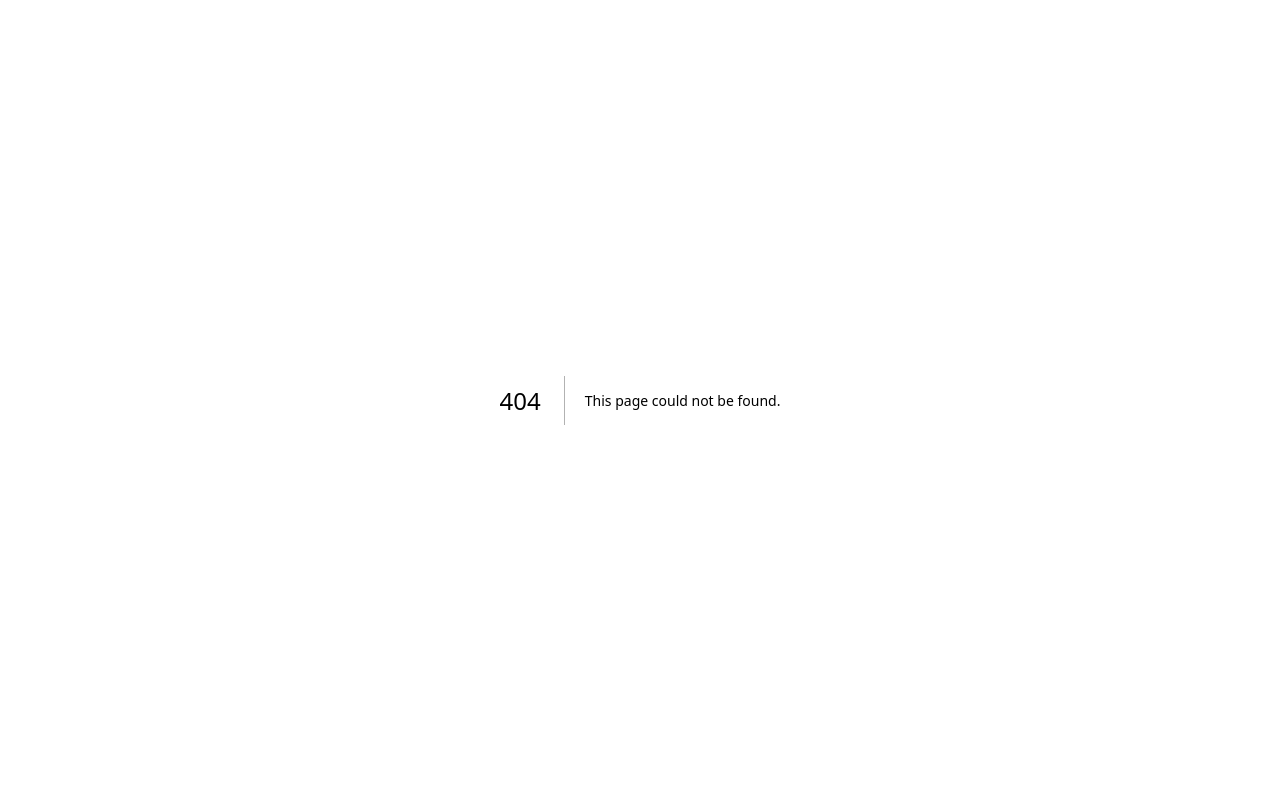
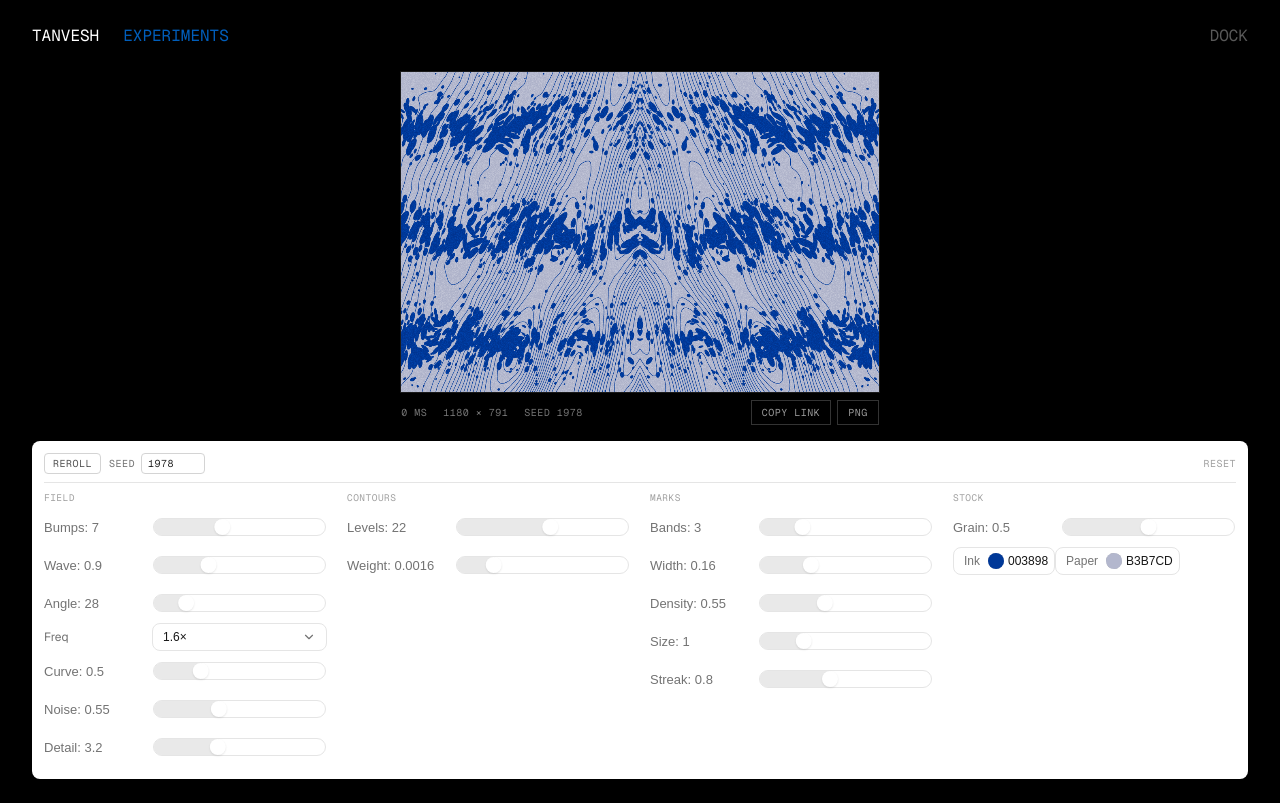
Before and after one commit to tanvesh01/paper-portfolio, a Next.js app: page /experiments/dock in a window 1280 px wide. Before the commit this address had no page. Built offline with nearby package versions, Linux system fonts and the light colour scheme.

Commit message:
Add four layout variants for the experiments page
Amp-Thread-ID: https://ampcode.com/threads/T-01a16824-af00-765d-850e-bf29b9e7b4d1
Co-authored-by: Amp <amp@ampcode.com>

```diff
--- /dev/null
+++ b/app/experiments/dock/page.tsx
@@ -0,0 +1,9 @@
+import { ExperimentsView } from "../view";
+
+export default async function Page({
+  searchParams,
+}: {
+  searchParams: Promise<Record<string, string | string[] | undefined>>;
+}) {
+  return <ExperimentsView searchParams={await searchParams} layout="dock" name="Dock" />;
+}
--- /dev/null
+++ b/app/experiments/overlay/page.tsx
@@ -0,0 +1,9 @@
+import { ExperimentsView } from "../view";
+
+export default async function Page({
+  searchParams,
+}: {
+  searchParams: Promise<Record<string, string | string[] | undefined>>;
+}) {
+  return <ExperimentsView searchParams={await searchParams} layout="overlay" name="Overlay" />;
+}
--- a/app/experiments/page.tsx
+++ b/app/experiments/page.tsx
@@ -1,38 +1,9 @@
-import type { Metadata } from "next";
-import Link from "next/link";
-import PlateStudio from "@/components/plate/PlateStudio";
-import { decodeParams } from "@/components/plate/params";
-
-export const metadata: Metadata = {
-  title: "Experiments | Tanvesh",
-  description: "Deterministic visual experiments with live mathematical controls.",
-};
+import { ExperimentsView } from "./view";
 
 export default async function ExperimentsPage({
   searchParams,
 }: {
   searchParams: Promise<Record<string, string | string[] | undefined>>;
 }) {
-  // The plate lives in the URL. Reading it here means a shared link renders correctly on
-  // the first paint, with no client-side restore step.
-  const resolved = await searchParams;
-  const query = new URLSearchParams();
-  for (const [key, value] of Object.entries(resolved)) {
-    if (typeof value === "string") query.set(key, value);
-  }
-
-  return (
-    <div className="min-h-screen bg-black">
-      <nav
-        aria-label="Primary"
-        className="flex items-baseline gap-6 px-4 py-6 font-mono uppercase md:px-8"
-      >
-        <Link href="/" className="text-white transition-colors hover:text-primary">
-          Tanvesh
-        </Link>
-        <span className="text-primary">Experiments</span>
-      </nav>
-      <PlateStudio initial={decodeParams(query)} />
-    </div>
-  );
+  return <ExperimentsView searchParams={await searchParams} layout="split" name="Split" />;
 }
--- /dev/null
+++ b/app/experiments/stack/page.tsx
@@ -0,0 +1,9 @@
+import { ExperimentsView } from "../view";
+
+export default async function Page({
+  searchParams,
+}: {
+  searchParams: Promise<Record<string, string | string[] | undefined>>;
+}) {
+  return <ExperimentsView searchParams={await searchParams} layout="stack" name="Stack" />;
+}
--- /dev/null
+++ b/app/experiments/view.tsx
@@ -0,0 +1,52 @@
+import type { Metadata } from "next";
+import Link from "next/link";
+import PlateStudio, { type PlateLayout } from "@/components/plate/PlateStudio";
+import { decodeParams } from "@/components/plate/params";
+
+export const metadata: Metadata = {
+  title: "Experiments | Tanvesh",
+  description: "Deterministic visual experiments with live mathematical controls.",
+};
+
+/** Turn Next's searchParams object into the query the plate reads. */
+export function queryFrom(
+  searchParams: Record<string, string | string[] | undefined>,
+): URLSearchParams {
+  const query = new URLSearchParams();
+  for (const [key, value] of Object.entries(searchParams)) {
+    if (typeof value === "string") query.set(key, value);
+  }
+  return query;
+}
+
+/**
+ * The experiments page, in one of four arrangements.
+ *
+ * The shells share everything except layout, so the variants differ only in where the
+ * canvas, the controls and the meta strip sit.
+ */
+export function ExperimentsView({
+  searchParams,
+  layout,
+  name,
+}: {
+  searchParams: Record<string, string | string[] | undefined>;
+  layout: PlateLayout;
+  name: string;
+}) {
+  return (
+    <div className="min-h-screen bg-black">
+      <nav
+        aria-label="Primary"
+        className="flex items-baseline gap-6 px-4 py-6 font-mono uppercase md:px-8"
+      >
+        <Link href="/" className="text-white transition-colors hover:text-primary">
+          Tanvesh
+        </Link>
+        <span className="text-primary">Experiments</span>
+        <span className="ml-auto text-white/35">{name}</span>
+      </nav>
+      <PlateStudio initial={decodeParams(queryFrom(searchParams))} layout={layout} />
+    </div>
+  );
+}
--- a/components/plate/PlateStudio.tsx
+++ b/components/plate/PlateStudio.tsx
@@ -11,6 +11,15 @@ const ASPECT = 1.492;
 const PLATE_WIDTH = 1180;
 
 /**
+ * The page shells.
+ *
+ * Every layout renders the same canvas, controls, and state; only the arrangement of the
+ * three regions (art, controls, meta) changes. Keeping them in one component means a
+ * control added to `controls` appears in all four, and none of them can drift.
+ */
+export type PlateLayout = "split" | "overlay" | "dock" | "stack";
+
+/**
  * The wave frequencies worth offering.
  *
  * A continuous track spends most of its travel on frequencies that shimmer rather than
@@ -21,15 +30,21 @@ const WAVE_FREQS = [0.5, 1, 1.6, 2.5, 3.5];
 /**
  * The plate, driven by Fluid Functionalism components.
  *
- * Fifteen numeric axes, two colours from the library's own picker, and a seed. The
- * panel is a light surface, matching the rest of the site. Everything cut from the old
- * control list was either dead in the render (fibre moved 0% of pixels at every value)
- * or a second control over the same curve; see the constants in `engine.ts`.
+ * Fifteen numeric axes, two colours from the library's own picker, and a seed. Everything
+ * cut from the old control list was either dead in the render (fibre moved 0% of pixels
+ * at every value) or a second control over the same curve; see the constants in
+ * `engine.ts`.
  *
- * `initial` comes from the server, which reads the query string. The URL is the
- * artwork: a copied link reproduces the plate, and there is no other saved state.
+ * `initial` comes from the server, which reads the query string. The URL is the artwork:
+ * a copied link reproduces the plate, and there is no other saved state.
  */
-export default function PlateStudio({ initial }: { initial: ProceduralParams }) {
+export default function PlateStudio({
+  initial,
+  layout = "split",
+}: {
+  initial: ProceduralParams;
+  layout?: PlateLayout;
+}) {
   const [params, setParams] = useState<ProceduralParams>(initial);
   const [renderMs, setRenderMs] = useState<number | null>(null);
   const [copied, setCopied] = useState(false);
@@ -92,10 +107,13 @@ export default function PlateStudio({ initial }: { initial: ProceduralParams })
     setParams(DEFAULT_PARAMS);
   }, []);
 
-  const controls = useMemo(
-    () => (
+  /** The groups, as data, so each shell can lay them out differently. */
+  const groups = useMemo(
+    () => [
+      {
+        title: "Field",
+        rows: (
           <>
-        <Group title="Field">
             <Axis label="Bumps" value={params.bumpCount} min={0} max={18} step={1} onChange={(v) => set("bumpCount", v)} />
             <Axis label="Wave" value={params.waveAmp} min={0} max={3} step={0.05} onChange={(v) => set("waveAmp", v)} />
             <Axis label="Angle" value={params.waveAngle} min={0} max={180} step={1} onChange={(v) => set("waveAngle", v)} />
@@ -118,22 +136,34 @@ export default function PlateStudio({ initial }: { initial: ProceduralParams })
             <Axis label="Curve" value={params.waveCurve} min={0} max={2} step={0.05} onChange={(v) => set("waveCurve", v)} />
             <Axis label="Noise" value={params.noiseAmp} min={0} max={1.5} step={0.02} onChange={(v) => set("noiseAmp", v)} />
             <Axis label="Detail" value={params.noiseScale} min={0.5} max={8} step={0.1} onChange={(v) => set("noiseScale", v)} />
-        </Group>
-
-        <Group title="Contours">
+          </>
+        ),
+      },
+      {
+        title: "Contours",
+        rows: (
+          <>
             <Axis label="Levels" value={params.contourLevels} min={0} max={40} step={1} onChange={(v) => set("contourLevels", v)} />
             <Axis label="Weight" value={params.contourWeight} min={0.0006} max={0.006} step={0.0002} onChange={(v) => set("contourWeight", v)} />
-        </Group>
-
-        <Group title="Marks">
+          </>
+        ),
+      },
+      {
+        title: "Marks",
+        rows: (
+          <>
             <Axis label="Bands" value={params.bands} min={1} max={10} step={1} onChange={(v) => set("bands", v)} />
             <Axis label="Width" value={params.bandWidth} min={0.03} max={0.5} step={0.01} onChange={(v) => set("bandWidth", v)} />
             <Axis label="Density" value={params.dotDensity} min={0} max={1.5} step={0.02} onChange={(v) => set("dotDensity", v)} />
             <Axis label="Size" value={params.dotScale} min={0.4} max={3} step={0.05} onChange={(v) => set("dotScale", v)} />
             <Axis label="Streak" value={params.dotStreak} min={0} max={2} step={0.02} onChange={(v) => set("dotStreak", v)} />
-        </Group>
-
-        <Group title="Stock">
+          </>
+        ),
+      },
+      {
+        title: "Stock",
+        rows: (
+          <>
             <Axis label="Grain" value={params.grain} min={0} max={1} step={0.02} onChange={(v) => set("grain", v)} />
             <ColorPickerPopover
               size="compact"
@@ -149,21 +179,19 @@ export default function PlateStudio({ initial }: { initial: ProceduralParams })
               triggerLabel="Paper"
               triggerClassName="w-full justify-between"
             />
-        </Group>
           </>
         ),
+      },
+    ],
     [params, set],
   );
 
-  return (
-    <div className="mx-auto w-full max-w-[1720px] px-4 pb-8 md:px-8">
-      <div className="grid grid-cols-1 items-start gap-5 md:grid-cols-[minmax(0,1fr)_348px] md:gap-8">
-        <main className="min-w-0" aria-label="Procedural field output">
-          <div className="bg-white/5 shadow-[0_20px_44px_rgba(0,0,0,0.5)] ring-1 ring-white/10">
-            <canvas ref={canvasRef} className="block h-auto w-full" />
-          </div>
+  const canvas = (
+    <canvas ref={canvasRef} className="block h-auto w-full" aria-label="Procedural plate" />
+  );
 
-          <div className="mt-2.5 flex flex-wrap items-center gap-x-4 gap-y-2 font-mono text-[10px] uppercase tracking-wider text-white/45">
+  const meta = (
+    <div className="flex flex-wrap items-center gap-x-4 gap-y-2 font-mono text-[10px] uppercase tracking-wider text-white/45">
       <span>{renderMs === null ? "rendering…" : `${renderMs.toFixed(0)} ms`}</span>
       <span>
         {PLATE_WIDTH} × {Math.round(PLATE_WIDTH / ASPECT)}
@@ -186,13 +214,10 @@ export default function PlateStudio({ initial }: { initial: ProceduralParams })
         </button>
       </span>
     </div>
-        </main>
+  );
 
-        <aside
-          className="slider-surface w-full rounded-lg bg-white p-3 text-neutral-900 shadow-[0_1px_2px_rgba(0,0,0,0.06),0_8px_24px_rgba(0,0,0,0.10)] ring-1 ring-black/10 md:sticky md:top-6 md:max-h-[calc(100vh-3rem)] md:overflow-y-auto"
-          aria-label="Procedural field controls"
-        >
-          <div className="mb-2 flex items-center gap-2 border-b border-neutral-200 pb-2 font-mono text-[10px] uppercase tracking-wider text-neutral-500">
+  const header = (
+    <div className="flex items-center gap-2 border-b border-neutral-200 pb-2 font-mono text-[10px] uppercase tracking-wider text-neutral-500">
       <button
         type="button"
         onClick={reroll}
@@ -222,21 +247,151 @@ export default function PlateStudio({ initial }: { initial: ProceduralParams })
         Reset
       </button>
     </div>
-          {controls}
+  );
+
+  /** Vertical stack of groups: the sidebar and the overlay card. */
+  const stack = (
+    <>
+      {header}
+      <div className="pt-2">
+        {groups.map((group) => (
+          <section
+            key={group.title}
+            className="border-t border-neutral-200 pt-2 pb-2 first:border-t-0 first:pt-0 last:pb-0"
+          >
+            <h2 className="mb-1 font-mono text-[9.5px] uppercase tracking-wider text-neutral-400">
+              {group.title}
+            </h2>
+            <div>{group.rows}</div>
+          </section>
+        ))}
+      </div>
+    </>
+  );
+
+  /** Side-by-side columns: the bottom dock and the below-fold grid. */
+  const columns = (withHeader: boolean) => (
+    <>
+      {withHeader && <div className="mb-2">{header}</div>}
+      <div className="grid grid-cols-2 gap-x-5 gap-y-3 lg:grid-cols-4">
+        {groups.map((group) => (
+          <section key={group.title}>
+            <h2 className="mb-1 font-mono text-[9.5px] uppercase tracking-wider text-neutral-400">
+              {group.title}
+            </h2>
+            <div>{group.rows}</div>
+          </section>
+        ))}
+      </div>
+    </>
+  );
+
+  const card =
+    "slider-surface rounded-lg bg-white p-3 text-neutral-900 ring-1 ring-black/10";
+
+  if (layout === "overlay") {
+    // The art fills the viewport and the panel floats over it, the way an editor's
+    // inspector sits above the document rather than beside it.
+    //
+    // Below `md` there is no room beside the art, so the panel drops into normal flow
+    // under it: a panel that covers the plate on a phone is worse than one below it.
+    // One instance moves between the two positions, so its state is never duplicated.
+    return (
+      <div className="relative w-full bg-black">
+        <div className="min-h-[calc(100vh-4.5rem)] overflow-hidden">
+          <div className="flex items-center justify-center p-4 md:absolute md:inset-0 md:p-8">
+            <div className="w-full max-w-[1400px] shadow-[0_30px_80px_rgba(0,0,0,0.6)]">{canvas}</div>
+          </div>
+          {/* A solid strip, not a gradient: the meta text has to stay legible over a
+              plate that can be any colour. */}
+          <div className="border-t border-white/10 bg-black/90 px-4 py-2 md:absolute md:inset-x-0 md:bottom-0 md:px-8">
+            {meta}
+          </div>
+        </div>
+        <aside
+          className={`${card} mx-4 mt-4 shadow-[0_18px_50px_rgba(0,0,0,0.45)] md:absolute md:top-6 md:right-8 md:mx-0 md:mt-0 md:max-h-[calc(100vh-10rem)] md:w-[320px] md:overflow-y-auto md:backdrop-blur-md`}
+          aria-label="Procedural field controls"
+        >
+          {stack}
         </aside>
-      </div>
       </div>
     );
   }
 
-function Group({ title, children }: { title: string; children: React.ReactNode }) {
+  if (layout === "dock") {
+    // A single centred plate with the controls as a dock along the bottom edge, grouped
+    // into columns. The art keeps the full width of the eye; nothing sits beside it.
     return (
-    <section className="border-t border-neutral-200 pt-2 pb-2 first:border-t-0 first:pt-0 last:pb-0">
-      <h2 className="mb-1 font-mono text-[9.5px] uppercase tracking-wider text-neutral-400">{title}</h2>
-      {/* The slider row carries its own 8px bottom margin, so the pitch is set there
-          rather than with a gap here. */}
-      <div>{children}</div>
-    </section>
+      <div className="mx-auto w-full max-w-[1500px] px-4 pb-6 md:px-8">
+        {/* The plate is width-scaled, so its height is bounded by capping the width: the
+            dock has to stay on screen without the reader scrolling to find it. */}
+        <div
+          className="mx-auto w-full bg-white/5 ring-1 ring-white/10 shadow-[0_20px_44px_rgba(0,0,0,0.5)]"
+          style={{ maxWidth: "min(1080px, calc((100vh - 480px) * 1.492))" }}
+        >
+          {canvas}
+        </div>
+        <div
+          className="mx-auto mt-2 w-full"
+          style={{ maxWidth: "min(1080px, calc((100vh - 480px) * 1.492))" }}
+        >
+          {meta}
+        </div>
+        <aside
+          className={`${card} mt-4 shadow-[0_1px_2px_rgba(0,0,0,0.06),0_8px_24px_rgba(0,0,0,0.10)]`}
+          aria-label="Procedural field controls"
+        >
+          {columns(true)}
+        </aside>
+      </div>
+    );
+  }
+
+  if (layout === "stack") {
+    // Print-sheet order: the plate runs edge to edge at the top, the controls follow as a
+    // four-column grid below it. The page scrolls; nothing is pinned.
+    return (
+      <div className="mx-auto w-full max-w-[1500px] px-4 pb-10 md:px-8">
+        {/* Capped so the first row of controls is visible in the same screen as the
+            plate; the rest of the grid follows on scroll. */}
+        <div
+          className="mx-auto bg-white/5 ring-1 ring-white/10 shadow-[0_20px_44px_rgba(0,0,0,0.5)]"
+          style={{ maxWidth: "calc((100vh - 520px) * 1.492)" }}
+        >
+          {canvas}
+        </div>
+        <div className="mx-auto mt-2.5" style={{ maxWidth: "calc((100vh - 520px) * 1.492)" }}>
+          {meta}
+        </div>
+        <aside
+          className={`${card} mt-6 shadow-[0_1px_2px_rgba(0,0,0,0.06),0_8px_24px_rgba(0,0,0,0.10)]`}
+          aria-label="Procedural field controls"
+        >
+          {columns(true)}
+        </aside>
+      </div>
+    );
+  }
+
+  // split: art left, inspector right. The baseline.
+  return (
+    <div className="mx-auto w-full max-w-[1720px] px-4 pb-8 md:px-8">
+      <div className="grid grid-cols-1 items-start gap-5 md:grid-cols-[minmax(0,1fr)_348px] md:gap-8">
+        <main className="min-w-0" aria-label="Procedural field output">
+          <div className="bg-white/5 shadow-[0_20px_44px_rgba(0,0,0,0.5)] ring-1 ring-white/10">
+            {canvas}
+          </div>
+          <div className="mt-2.5">{meta}</div>
+        </main>
+
+        <aside
+          className={`${card} w-full shadow-[0_1px_2px_rgba(0,0,0,0.06),0_8px_24px_rgba(0,0,0,0.10)] md:sticky md:top-6 md:max-h-[calc(100vh-3rem)] md:overflow-y-auto`}
+          aria-label="Procedural field controls"
+        >
+          {stack}
+        </aside>
+      </div>
+    </div>
   );
 }
 
@@ -259,7 +414,6 @@ interface AxisProps {
   max: number;
   step: number;
   onChange: (value: number) => void;
-  format?: (value: number) => string;
 }
 
 /**
@@ -269,7 +423,7 @@ interface AxisProps {
  * `round((v - min) / step) * step + min`, which lands on values like 0.30000000000000004,
  * and one plate would then serialise as two different URLs.
  */
-function Axis({ label, value, min, max, step, onChange, format }: AxisProps) {
+function Axis({ label, value, min, max, step, onChange }: AxisProps) {
   return (
     <Slider
       size="compact"
@@ -278,7 +432,6 @@ function Axis({ label, value, min, max, step, onChange, format }: AxisProps) {
       min={min}
       max={max}
       step={step}
-      formatValue={format}
       onChange={(next) => onChange(roundToStep(next as number, min, step))}
       className="[&>span:first-child]:min-w-[6.25rem] !mb-0.5"
     />
```
Lines whose indentation alone changed are shown as unchanged.
